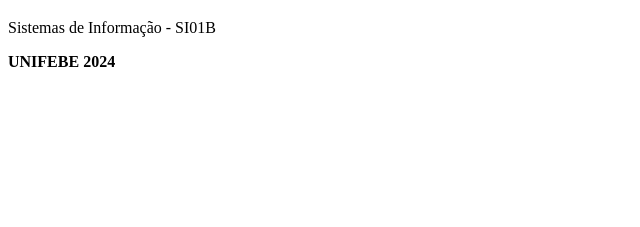
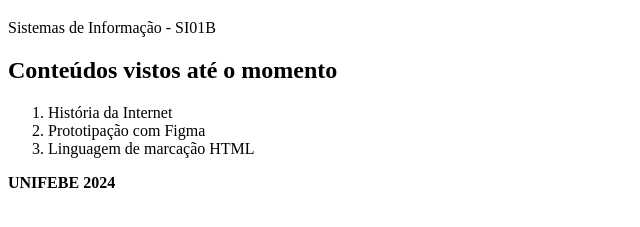
Before and after one commit to Alan-Arlindo-Tachini/Desenvolvimento-Web, a plain HTML site: page index.html in a window 1280 px wide. Shown: the part 223-450 px from the top of the page, without its empty margins (0-640 px from the left). Drawn offline with Linux system fonts and the light colour scheme.

Commit message:
Update index.html

```diff
--- a/index.html
+++ b/index.html
@@ -9,6 +9,12 @@
 <img src="https://upload.wikimedia.org/wikipedia/commons/d/da/Arara_Azul_no_Pantanal.jpg" alt="arara-azul" height="150" width="150"/>
 <h1>Alan Arlindo Tachini (47) 9 8455-5582</h1>
 <p>Sistemas de Informação - SI01B</p>
+<h2>Conteúdos vistos até o momento</h2>
+<ol>
+    <li>História da Internet</li>
+    <li>Prototipação com Figma</li>
+    <li>Linguagem de marcação HTML</li>
+</ol>
 <footer>
 <p><b>UNIFEBE 2024<b><p>
 </footer>
```
